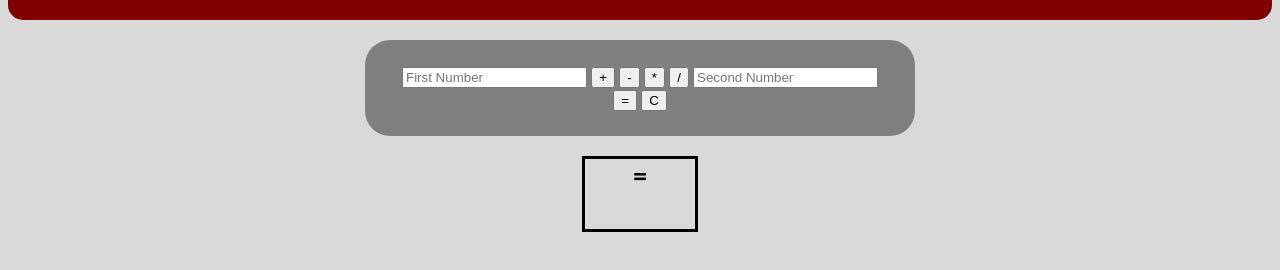
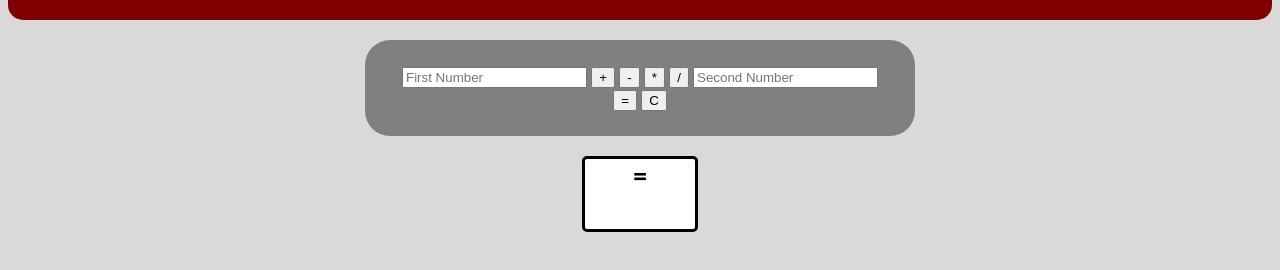
Before and after one commit to joeheintz45/weekend2-jquery-server-side-calculator-master, a website: page public/index.html in a window 1280 px wide. Shown: the part 114-384 px from the top of the page. Drawn offline with nearby package versions, Linux system fonts and the light colour scheme; no server answers.

Commit message:
made the history remain on page after page refresh

```diff
--- a/public/scripts/client.js
+++ b/public/scripts/client.js
@@ -10,6 +10,8 @@ function onReady() {
   $('.js-multiply-btn').on('click', addMultiply);
   $('.js-divide-btn').on('click', addDivide);
   $('.js-clear-btn').on('click', clearInputs);
+
+  getEquation();
   console.log('Ready');
 } // end onReady function
 
--- a/public/styles/style.css
+++ b/public/styles/style.css
@@ -40,7 +40,9 @@ header {
 }
 
 .js-total {
+  background-color: white;
   border: 3px solid black;
+  border-radius: 5px;
   text-align: center;
   margin: auto;
   height: 70px;
```
